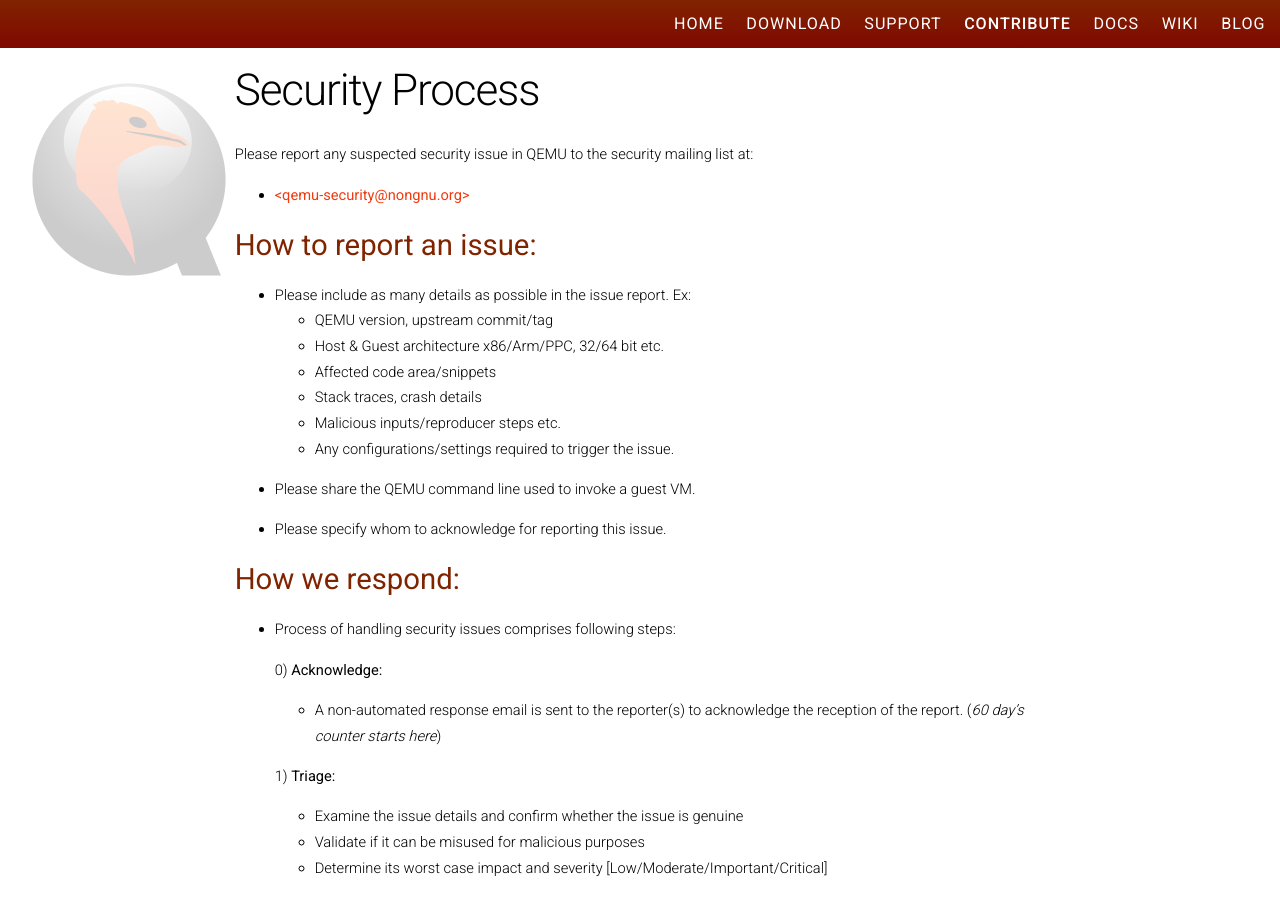
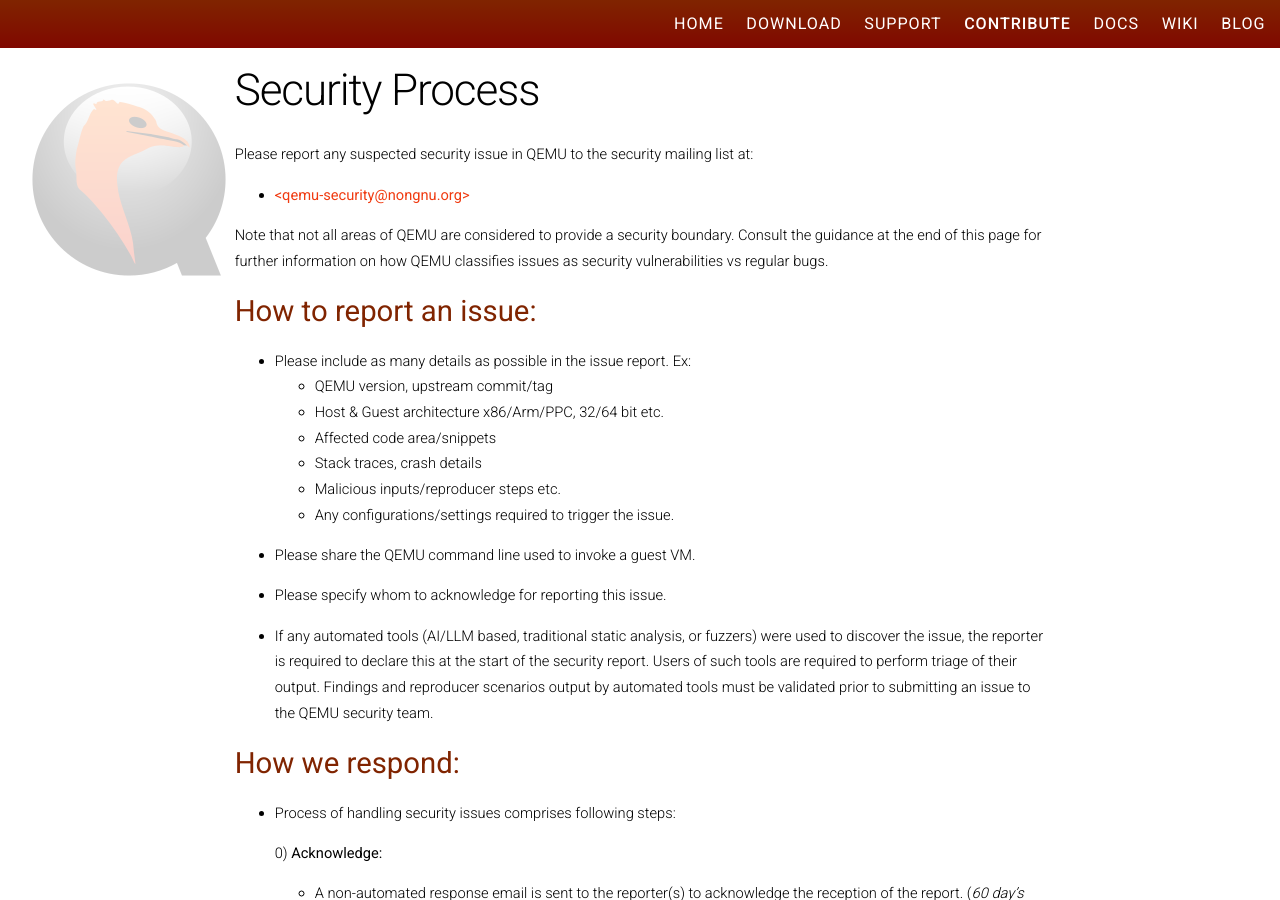
Before and after one commit to qemu/qemu-web, a Jekyll site: the page built from contribute/security-process.md, in a window 1280 px wide and 900 px high. Built offline with Jekyll 4.4.1, drawn with Linux system fonts in a browser that asks for light colours; nearby versions of some CDN libraries; some of the changed text lies outside the part shown.

Commit message:
security-process: set stricter expectations for automated tools
Call out explicitly that reporters are responsible for fully validating
findings & reproducer scenarios from automated tools, prior to submission
to the QEMU security team.

Add an earlier note about certain parts of QEMU being outside the
security boundary to reduce spurious reports from those who won't read
past the email reporting address.

Signed-off-by: Daniel P. Berrangé <berrange@redhat.com>

```diff
--- a/contribute/security-process.md
+++ b/contribute/security-process.md
@@ -7,6 +7,11 @@
 list at:
 
 * [\<qemu-security@nongnu.org\>](https://lists.nongnu.org/mailman/listinfo/qemu-security)
+
+Note that not all areas of QEMU are considered to provide a security
+boundary. Consult the guidance at the end of this page for further
+information on how QEMU classifies issues as security vulnerabilities
+vs regular bugs.
 
 ## How to report an issue:
 
@@ -22,6 +27,14 @@
 * Please share the QEMU command line used to invoke a guest VM.
 
 * Please specify whom to acknowledge for reporting this issue.
+
+* If any automated tools (AI/LLM based, traditional static
+  analysis, or fuzzers) were used to discover the issue, the
+  reporter is required to declare this at the start of the
+  security report. Users of such tools are required to perform
+  triage of their output. Findings and reproducer scenarios
+  output by automated tools must be validated prior to submitting
+  an issue to the QEMU security team.
 
 ## How we respond:
 
@@ -99,6 +112,7 @@
 * You can contact us in English. We are unable to respond in other languages.
 
 ## When *not* to contact the QEMU Security List
+* You have not yet performed human review of the output of an automated tool.
 * You need assistance in a language other than English.
 * You require technical assistance (for example, "how do I configure QEMU?").
 * You need help upgrading QEMU due to security alerts.
```
